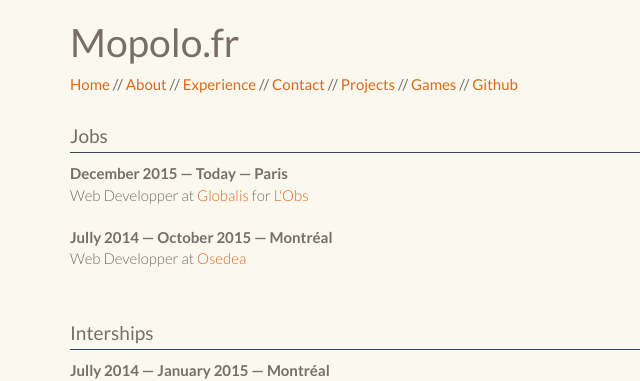
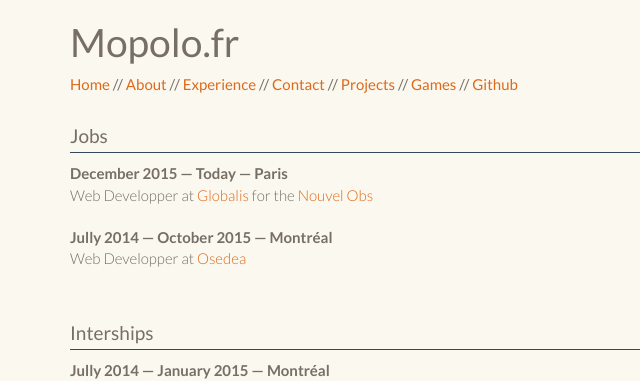
Before and after one commit to Mopolo/mopolo.github.io, a Jekyll site: the page built from experience.md, in a window 1280 px wide. Shown: the top 381 px of the page, without its empty margins (0-640 px from the left). Built offline with Jekyll 4.4.1, drawn with Linux system fonts in a browser that asks for light colours.

Commit message:
Fixed a company name

```diff
--- a/experience.md
+++ b/experience.md
@@ -8,7 +8,7 @@
     <h4>Jobs</h4>
     <dl>
         <dt>December 2015 &mdash; Today &mdash; Paris</dt>
-        <dd>Web Developper at <a href="https://www.globalis-ms.com/">Globalis</a> for <a href="http://tempsreel.nouvelobs.com/">L'Obs</a></dd>
+        <dd>Web Developper at <a href="https://www.globalis-ms.com/">Globalis</a> for the <a href="http://tempsreel.nouvelobs.com/">Nouvel Obs</a></dd>
     </dl>
     <dl>
         <dt>Jully 2014 &mdash; October 2015 &mdash; Montréal</dt>
```
